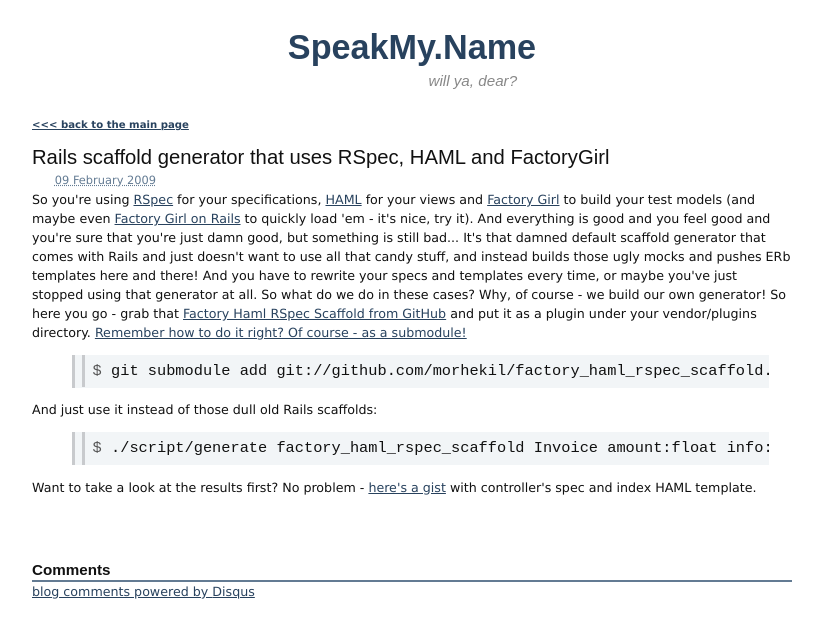
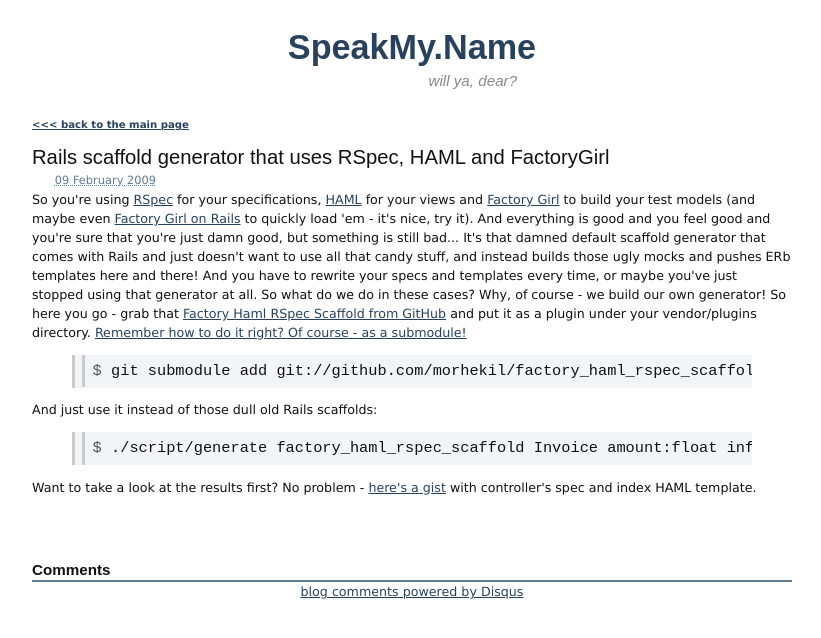
Before and after one commit to morhekil/speakmyname-blog, a Jekyll site: the page built from _posts/2009-02-09-rails-scaffold-generator-that-uses-rspec-haml-and-factorygirl.textile, in a window 1280 px wide. Shown: the top 638 px of the page, without its empty margins (228-1049 px from the left). Built offline with Jekyll 4.4.1, drawn with Linux system fonts in a browser that asks for light colours; comment, search, counter and statistics services are not loaded.

Commit message:
better disqus styles, some fixes for IE browsers

```diff
--- a/styles/content.css
+++ b/styles/content.css
@@ -8,10 +8,12 @@
   font-family: verdana,geneva,sans-serif;
   font-size: 9.5pt;
 }
+textarea { overflow: auto; }
 
-pre, code { font-size: 110%; width: 100%; white-space: pre; overflow: auto;
-  padding: 0.5em;
+pre, code { font-size: 110%; white-space: pre; overflow: auto;
+  padding: 0.5em; min-height: 1em;
   background-color: #f2f5f7; border-left: 3px solid #C8CACD;
+  position: relative;
 }
 .highlight { position: relative; }
 .highlight .lineno { color: #999999; }
@@ -54,6 +56,7 @@
 #disqus_thread h3 { margin-top: 0; }
 #disqus_thread #dsq-new-post { background-color: #EBEEF1; padding: 0.5em; margin-bottom: 1em; }
 #disqus_thread #dsq-content .dsq-subscribe-menu { background-image: none; }
+#disqus_thread #dsq-content .dsq-login-buttons { background-image: none; margin-bottom: 0; }
 #disqus_thread #dsq-comments-title { float: left; width: 20em; }
 #disqus_thread #dsq-content .dsq-options { clear: none; font-size: 0.9em; float: right;
   background-image: none; }
@@ -66,4 +69,16 @@
 #disqus_thread .dsq-comment-body .dsq-comment-message { margin: 0; }
 #disqus_thread #dsq-content .dsq-comment-footer { margin: 0; padding: 0 0.5em;
   font-size: 0.8em; font-weight: 700; }
-#disqus_thread #dsq-content .dsq-append-post { margin-top: -1.5em;
+#disqus_thread #dsq-content .dsq-append-post { margin-top: -1.5em; }
+
+#disqus_thread #dsq-form-area { position: relative; }
+#disqus_thread #dsq-form-area .dsq-textarea { position: relative; }
+#disqus_thread #dsq-form-area .dsq-post-fields { position: relative; }
+#disqus_thread #dsq-form-area #dsq-post-button { padding: 3px 5px; }
+#disqus_thread #dsq-form-area iframe { width: 100% !important; }
+#disqus_thread #dsq-content .dsq-post-fields table { max-width: none; }
+
+#disqus_thread #dsq-content .dsq-item-trackback { text-align: center; color:#637B93; font-size:0.9em;
+  background-image: none; border-top: 2px solid #637B93; }
+#disqus_thread #dsq-content .dsq-item-trackback input { border: 1px solid #637B93; width: 25em; }
+.dsq-brlink { display: block; width: 20em; margin: 0 auto; text-align: center; }
```
Also changed, not shown: styles/disqus.css (deleted).
